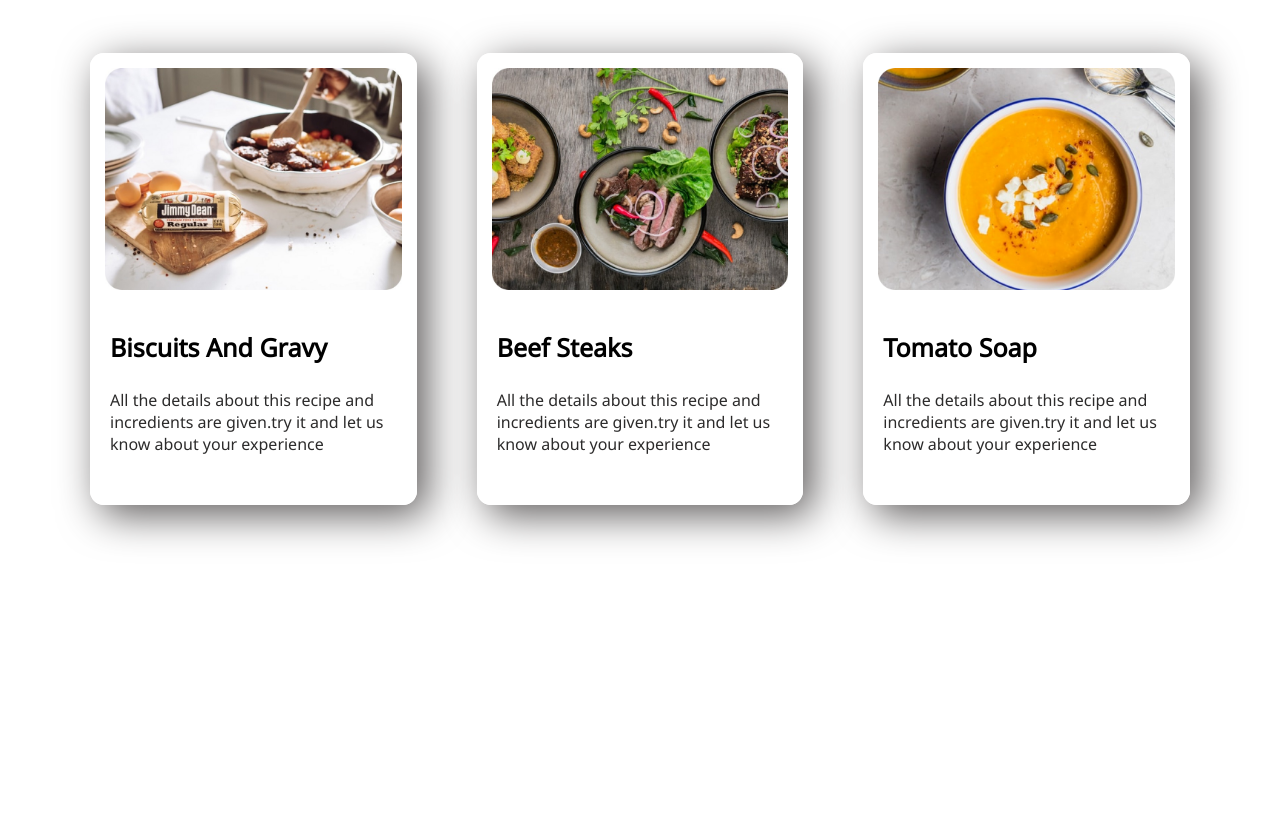
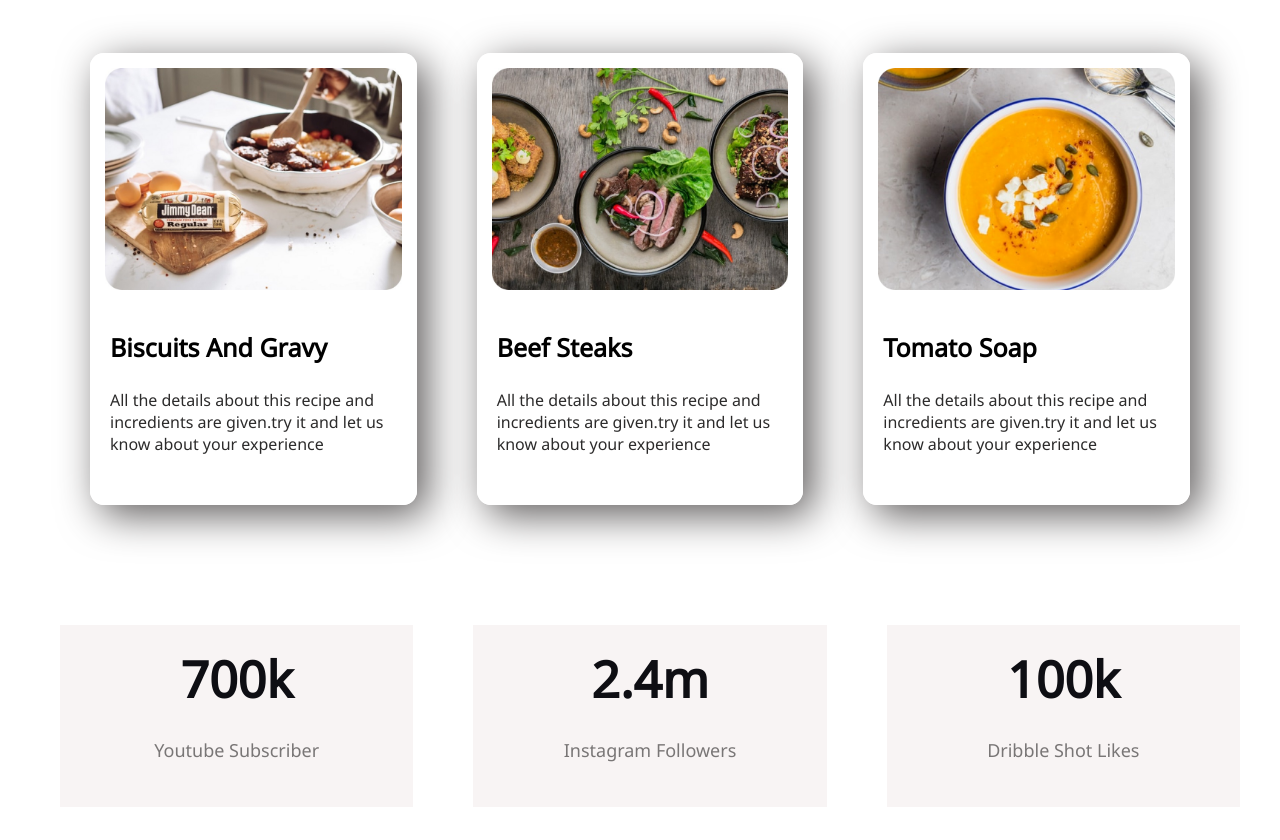
Before and after one commit to ShahidaMahtab/food_network, a plain HTML site: page index.html in a window 1280 px wide. Shown: the part 1559-2399 px from the top of the page. Before the commit the page ends 2154 px from the top, so only its background shows below. Drawn offline with Linux system fonts and the light colour scheme.

Commit message:
follower section added

```diff
--- a/index.html
+++ b/index.html
@@ -87,8 +87,24 @@
      </div>
     </section>
     <!-- end of my recipes -->
-    <section>
+    <section class="foll-sec">
+     <div class="follower">
+      <div class="foll">
+       <h1>700k</h1>
+       <p>youtube Subscriber</p>
+      </div>
+      <div class="foll">
+       <h1>2.4m</h1>
+       <p>instagram followers</p>
+      </div>
+      <div class="foll">
+       <h1>100k</h1>
+       <p>dribble shot likes</p>
+      </div>
+     </div>
+    </section>
+    <footer>
 
-    </section>
+    </footer>
   </body>
 </html>
--- a/style.css
+++ b/style.css
@@ -106,7 +106,7 @@ p {
 /* ****************************end of about me********************************** */
 /* **************************recipes********************* */
 .recipe-text {
- margin: 10px;
+ margin: 20px 10px 10px 10px;
  padding:10px 40px;
 }
 .recipe-text h1 {
@@ -157,3 +157,24 @@ p {
 }
 
 /* **************************end of recipes********************* */
+/* ***************************followers*********************************** */
+
+.follower{
+ margin: 20px 10px;
+ padding-left: 20px;
+ display: flex;
+ text-align: center;
+}
+.foll{
+ margin: 30px;
+ padding: 20px;
+ width: 33.3%;
+ text-transform: capitalize;
+ background: #f8f4f4;
+}
+.foll h1{
+ text-align: center;
+ color: #0e0e13;
+ font-size: 50px;
+}
+/* ***************************end of followers*********************************** */
```
